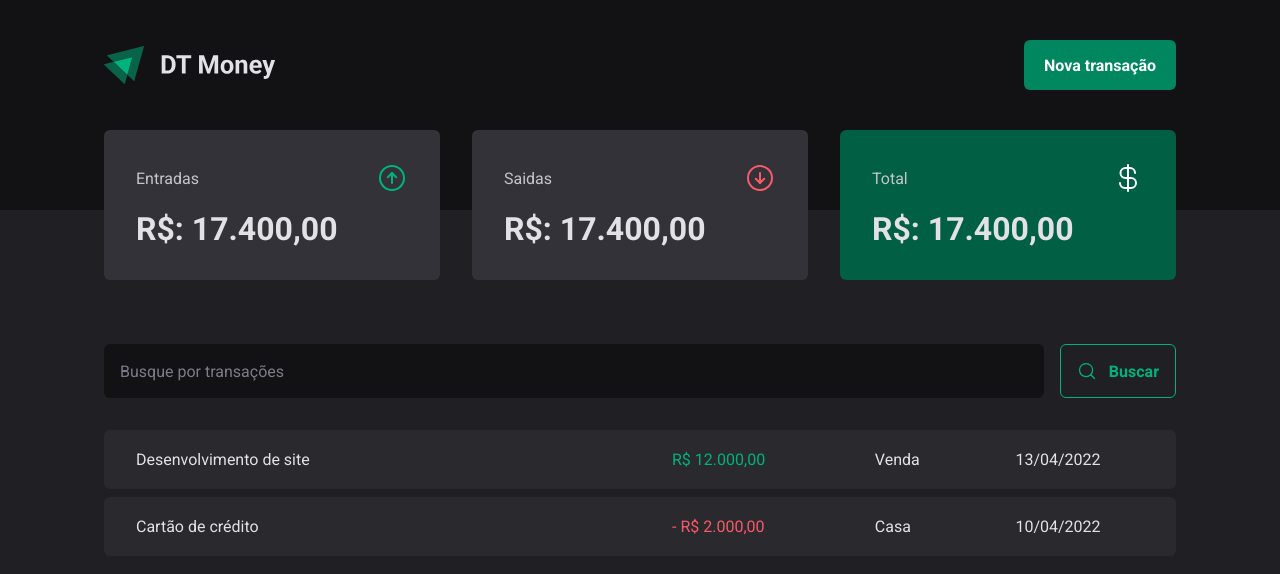
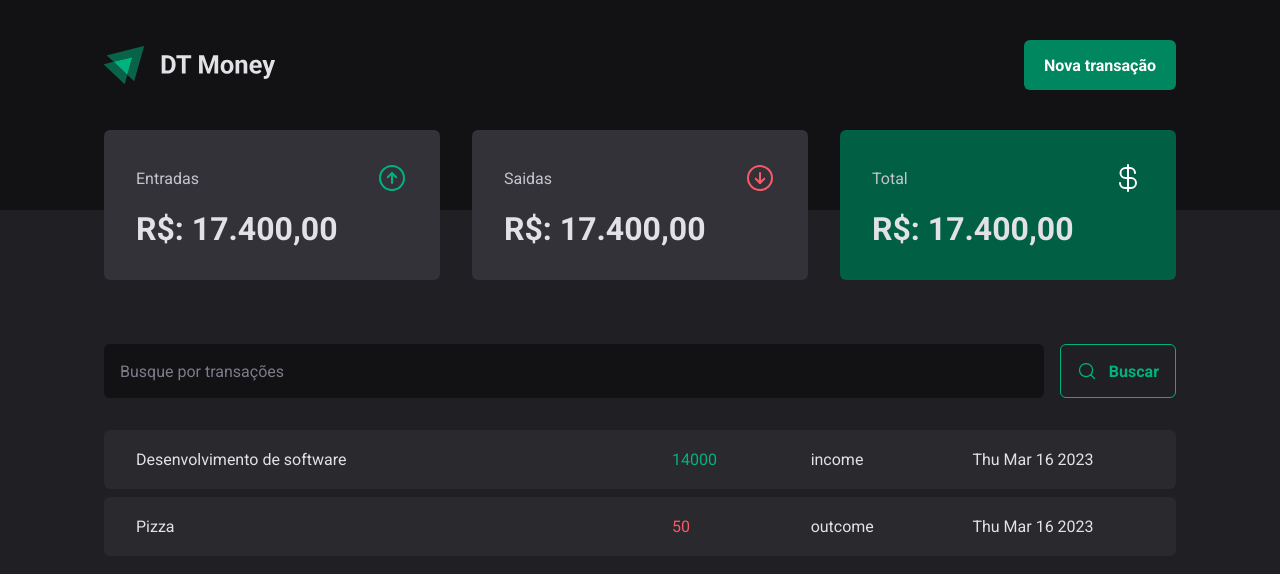
Before and after one commit to vanderL/dt-money-2, a React (Vite) app: page / in a window 1280 px wide. Shown: the top 574 px of the page. Built offline with nearby package versions, Linux system fonts and the light colour scheme; data requests are answered from the project's data file.

Commit message:
feat: Req HTTP with json server

```diff
--- a/src/pages/Transactions/index.tsx
+++ b/src/pages/Transactions/index.tsx
@@ -1,9 +1,31 @@
+import { useEffect, useState } from "react";
 import { Header } from "../../components/Header";
 import { Summary } from "../../components/Summary";
 import { SearchForm } from "./components/SearchForm";
 import { PriceHighlight, TransactionsContainer, TransactionsTable } from "./styles";
 
+interface Transaction {
+  id: 1,
+  description: string,
+  type: 'income' | 'outcome',
+  category: string,
+  price: number,
+  createdAt: string
+}
+
 export function Transactions() {
+  const [transactions, setTransactions] = useState<Transaction[]>([]);
+
+  async function loadTransactions() {
+    const response = await fetch('http://localhost:3000/transactions')
+    const data = await response.json()
+
+    setTransactions(data)
+  }
+
+  useEffect(() => {
+    loadTransactions()
+  }, [])
   return (
     <div>
       <Header />
@@ -13,27 +35,20 @@
         <SearchForm />
         <TransactionsTable>
           <tbody>
-            <tr>
-              <td width="50%">Desenvolvimento de site</td>
-              <td>
-                <PriceHighlight variant="income">
-                  R$ 12.000,00
-                </PriceHighlight>
-              </td>
-              <td>Venda</td>
-              <td>13/04/2022</td>
-            </tr>
-
-            <tr>
-              <td width="50%">Cartão de crédito</td>
-              <td>
-                <PriceHighlight variant="outcome">
-                  - R$ 2.000,00
-                </PriceHighlight>
-              </td>
-              <td>Casa</td>
-              <td>10/04/2022</td>
-            </tr>
+            {transactions.map(transaction => {
+              return (
+                <tr key={transaction.id}>
+                  <td width="50%">{transaction.description}</td>
+                  <td>
+                    <PriceHighlight variant={transaction.type}>
+                      {transaction.price}
+                    </PriceHighlight>
+                  </td>
+                  <td>{transaction.type}</td>
+                  <td>{new Date(transaction.createdAt).toDateString()}</td>
+                </tr>
+              )
+            })}
           </tbody>
         </TransactionsTable>
       </TransactionsContainer>
```
